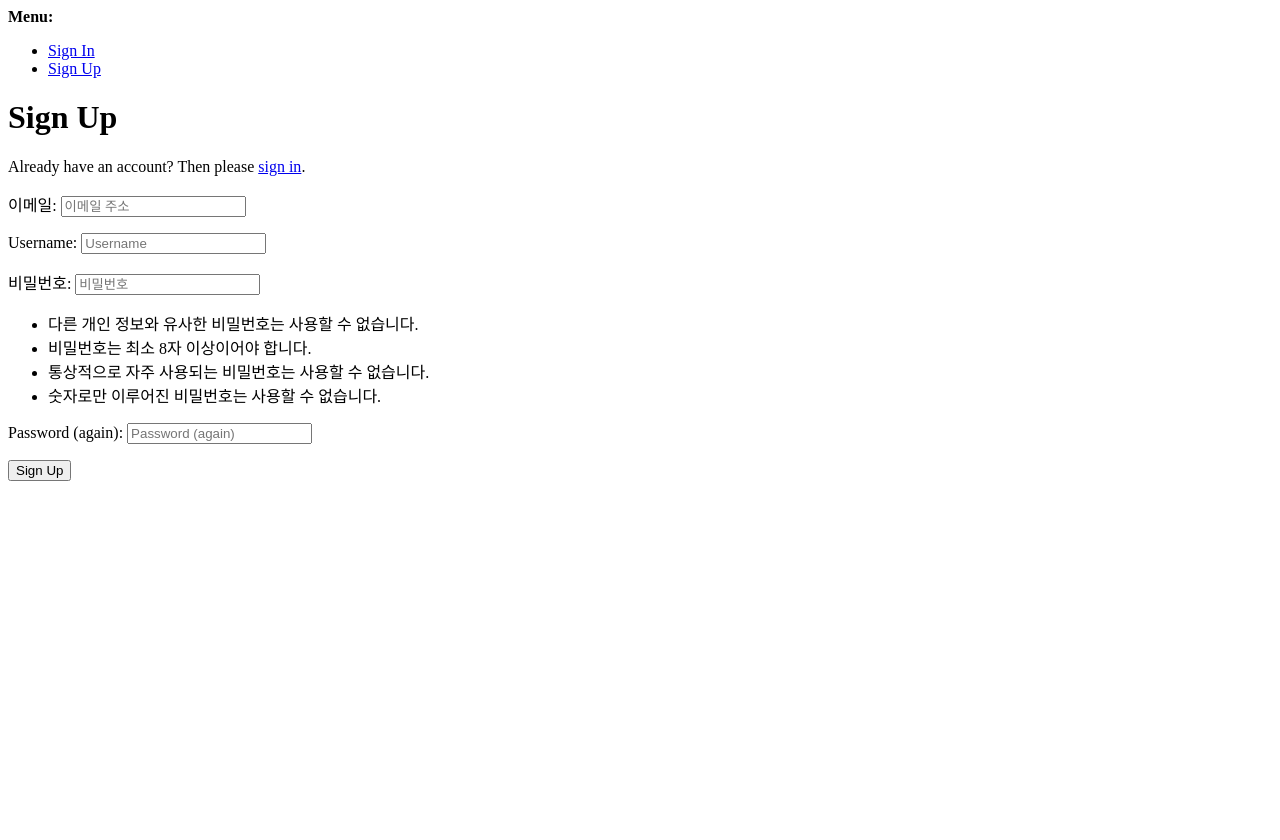
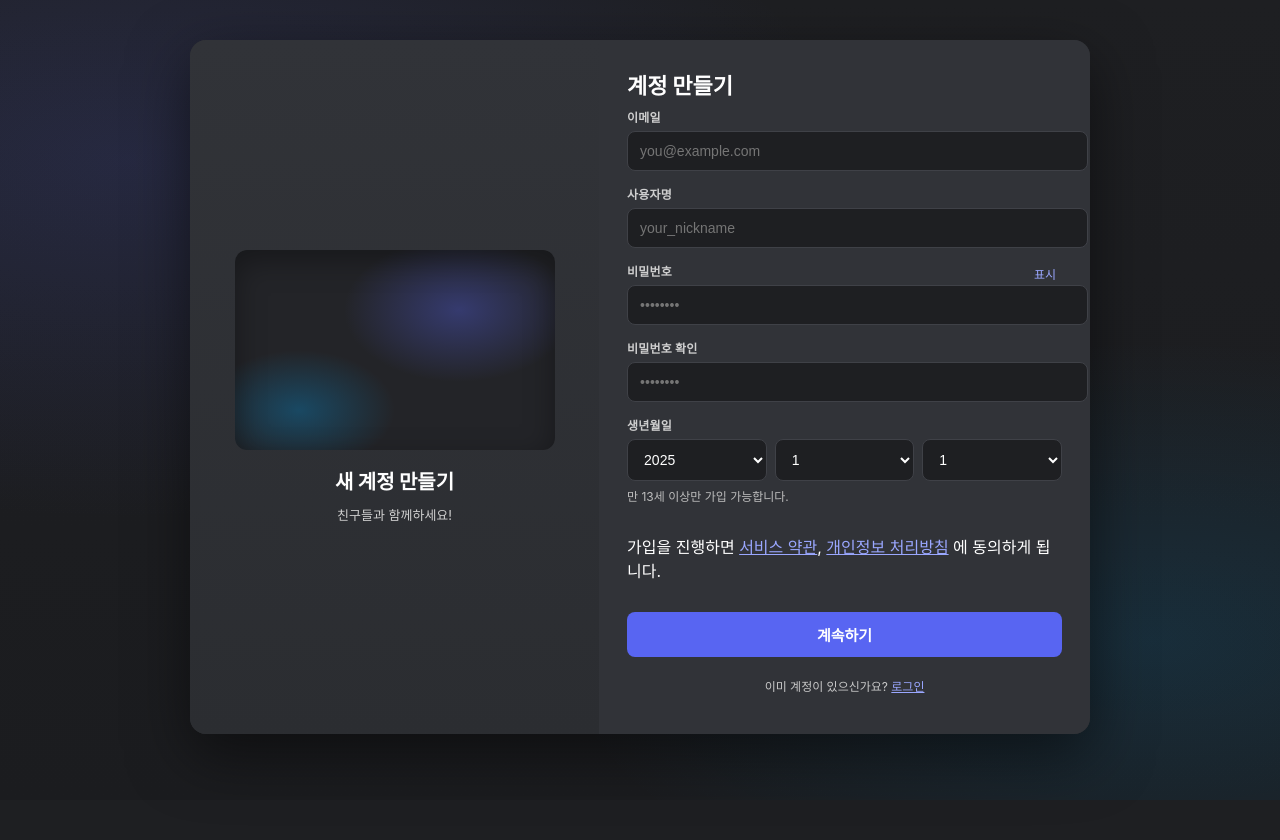
Before and after one commit to jangdahyun/codingline, a Django app: page /accounts/signup/ in a window 1280 px wide. Before the commit the page ends 481 px from the top, so only its background shows below. Run offline with Django 5.2, Linux system fonts and the light colour scheme; parts of the project's set-up code (start-up, migrations or seed data) failed here and were passed over.

Commit message:
메시지: 회원가입/로그인 UI 추가, PJAX 적용

```diff
--- a/config/settings.py
+++ b/config/settings.py
@@ -228,3 +228,6 @@ LOGGING = {
 }
 # ───────────────────────────────────────────────────────────────────── ─ 소셜 어댑터 설정
 SOCIALACCOUNT_ADAPTER = "accounts.adapters.MySocialAccountAdapter"
+
+# 로그인 확인화면 Pass
+SOCIALACCOUNT_LOGIN_ON_GET = True
--- /dev/null
+++ b/static/css/signup.css
@@ -0,0 +1,99 @@
+/* ===== 페이지 배경 ===== */
+html, body { height: 100%; margin: 0; }
+body {
+  font-family: Inter, ui-sans-serif, system-ui, -apple-system, Segoe UI, Roboto, Noto Sans KR, Helvetica, Arial;
+  color: #fff;
+  background: #1e1f22;
+}
+.bg-layer {
+  position: fixed; inset: 0; z-index: 0;
+  background:
+    radial-gradient(1200px 600px at 10% 20%, rgba(88,101,242,.15), transparent 60%),
+    radial-gradient(1000px 500px at 90% 80%, rgba(0,168,252,.12), transparent 60%),
+    linear-gradient(180deg, #1e1f22 0%, #1b1c1f 100%);
+  pointer-events: none;
+}
+
+/* ===== 모달 레이아웃 ===== */
+.modal-shell {
+  position: relative; z-index: 1;
+  max-width: 900px;
+  margin: 40px auto;
+  background: #2b2d31;
+  border-radius: 16px;
+  box-shadow: 0 20px 60px rgba(0,0,0,.5);
+  display: grid;
+  grid-template-columns: 1fr 1.2fr; /* 좌:우 비율 */
+  overflow: hidden;
+}
+@media (max-width: 860px) {
+  .modal-shell { grid-template-columns: 1fr; margin: 16px; }
+}
+
+/* ===== 좌측 패널 ===== */
+.modal-side {
+  background: linear-gradient(180deg, #313338, #2b2d31);
+  padding: 28px;
+  display: flex; flex-direction: column; align-items: center; justify-content: center;
+  gap: 8px;
+}
+.side-graphic {
+  width: 100%; max-width: 320px; height: 200px; border-radius: 12px;
+  background:
+    radial-gradient(60% 60% at 70% 30%, rgba(88,101,242,.35), transparent 60%),
+    radial-gradient(50% 50% at 20% 80%, rgba(0,168,252,.28), transparent 60%),
+    #232428;
+  box-shadow: 0 10px 30px rgba(0,0,0,.35) inset;
+}
+.side-title { margin: 8px 0 2px; font-size: 20px; font-weight: 800; }
+.side-subtitle { margin: 0; font-size: 13px; color: #cfcfcf; }
+
+/* ===== 우측 콘텐츠 ===== */
+.modal-content { background: #313338; padding: 28px; }
+.content-header { margin-bottom: 8px; }
+.content-title { margin: 0; font-size: 22px; font-weight: 800; }
+
+/* ===== 폼 ===== */
+.signup-form { display: flex; flex-direction: column; gap: 14px; }
+.form-group label { display: block; font-size: 12px; color: #cfcfcf; font-weight: 700; margin-bottom: 6px; letter-spacing: .2px; }
+.form-group input, .form-group select {
+  width: 100%; padding: 11px 12px; border-radius: 8px;
+  border: 1px solid #3f4147; background: #1e1f22; color: #fff;
+  font-size: 14px;
+}
+.form-group input:focus, .form-group select:focus {
+  outline: none; border-color: #5865F2; box-shadow: 0 0 0 2px rgba(88,101,242,.35);
+}
+.label-row { display: flex; justify-content: space-between; align-items: center; }
+.link-small { background: none; border: 0; color: #9aa7ff; font-size: 12px; cursor: pointer; }
+.link-small:hover { text-decoration: underline; }
+
+.dob-row { display: grid; grid-template-columns: 1fr 1fr 1fr; gap: 8px; }
+@media (max-width: 480px) {
+  .dob-row { grid-template-columns: 1fr; }
+}
+
+.form-hint { margin: 6px 0 0; color: #bdbdbd; font-size: 12px; }
+.form-error { font-size: 12px; color: #ff8f8f; margin-top: 6px; }
+.form-error-global { padding: 10px; background: rgba(255,0,0,.12); color:#ff6b6b; border-radius: 8px; font-size: 13px; }
+
+/* ===== 버튼/링크 ===== */
+.btn-primary {
+  background: #5865F2; color: #fff; border: 0; border-radius: 8px;
+  padding: 12px; font-weight: 700; font-size: 15px; cursor: pointer;
+  transition: background-color .15s ease, transform .05s ease;
+}
+.btn-primary:hover { background: #4752C4; }
+.btn-primary:active { transform: scale(.99); }
+.link { color: #9aa7ff; text-decoration: underline; }
+.switch-auth { text-align: center; font-size: 12px; color: #c9c9c9; margin-top: 6px; }
+
+/* ===== 접근성 ===== */
+button:focus, a:focus { outline: 2px solid rgba(88,101,242,.6); outline-offset: 2px; }
+
+
+/* ==== PJAX 전환: 교체 영역 페이드/슬라이드 ==== */
+#authView { transition: opacity 160ms ease, transform 160ms ease; }
+#authView.is-leaving  { opacity: 0; transform: translateY(6px); }
+#authView.is-entering { opacity: 0; transform: translateY(-6px); }
+#authView.is-entered  { opacity: 1; transform: translateY(0); }
--- /dev/null
+++ b/static/js/discord-signup.js
@@ -0,0 +1,52 @@
+// 비밀번호 표시/숨김 (디스코드와 비슷한 UX)
+document.addEventListener('click', (e) => {
+  const btn = e.target.closest('[data-toggle]');
+  if (!btn) return;
+  const sel = btn.getAttribute('data-toggle');
+  const input = document.querySelector(sel);
+  if (!input) return;
+  const isPwd = input.type === 'password';
+  input.type = isPwd ? 'text' : 'password';
+  btn.textContent = isPwd ? '숨김' : '표시';
+});
+
+// 생년월일 셀렉트 채우기 (년/월/일)
+(function initDOB() {
+  const ySel = document.getElementById('dob_year');
+  const mSel = document.getElementById('dob_month');
+  const dSel = document.getElementById('dob_day');
+  if (!ySel || !mSel || !dSel) return;
+
+  // 년: 현재 기준 100년치
+  const now = new Date();
+  const yearNow = now.getFullYear();
+  for (let y = yearNow; y >= yearNow - 100; y--) {
+    const opt = document.createElement('option');
+    opt.value = y; opt.textContent = y;
+    ySel.appendChild(opt);
+  }
+  // 월
+  for (let m = 1; m <= 12; m++) {
+    const opt = document.createElement('option');
+    opt.value = m; opt.textContent = m;
+    mSel.appendChild(opt);
+  }
+  // 일(월/윤년 따라 변동)
+  function daysInMonth(year, month) {
+    return new Date(year, month, 0).getDate(); // month: 1~12
+  }
+  function fillDays() {
+    dSel.innerHTML = '';
+    const year = parseInt(ySel.value || yearNow, 10);
+    const month = parseInt(mSel.value || 1, 10);
+    const dim = daysInMonth(year, month);
+    for (let d = 1; d <= dim; d++) {
+      const opt = document.createElement('option');
+      opt.value = d; opt.textContent = d;
+      dSel.appendChild(opt);
+    }
+  }
+  ySel.addEventListener('change', fillDays);
+  mSel.addEventListener('change', fillDays);
+  fillDays();
+})();
--- /dev/null
+++ b/templates/account/signup.html
@@ -0,0 +1,97 @@
+{% load i18n static %}
+<!doctype html>
+<html lang="ko">
+<head>
+  <meta charset="utf-8" />
+  <meta name="viewport" content="width=device-width, initial-scale=1" />
+  <title>{% trans "회원가입" %}</title>
+  <link rel="stylesheet" href="{% static 'css/signup.css' %}">
+</head>
+<body class="page-body">
+  <div class="bg-layer"></div>
+
+  <main class="modal-shell" role="dialog" aria-labelledby="signupTitle" aria-modal="true">
+    <aside class="modal-side">
+      <div class="side-graphic" aria-hidden="true"></div>
+      <h2 class="side-title">{% trans "새 계정 만들기" %}</h2>
+      <p class="side-subtitle">{% trans "친구들과 함께하세요!" %}</p>
+    </aside>
+
+    <section class="modal-content">
+      <header class="content-header">
+        <h1 id="signupTitle" class="content-title">{% trans "계정 만들기" %}</h1>
+      </header>
+
+      <!-- ▼▼▼ 이 래퍼의 내부만 교체됩니다 ▼▼▼ -->
+      <div id="authView" data-view="signup">
+        <form method="post" action="{% url 'account_signup' %}" class="signup-form" novalidate>
+          {% csrf_token %}
+
+          {% if form.non_field_errors %}
+            <div class="form-error-global">{{ form.non_field_errors }}</div>
+          {% endif %}
+
+          <div class="form-group">
+            <label for="id_email">{% trans "이메일" %}</label>
+            <input id="id_email" name="email" type="email"
+                   value="{{ form.email.value|default_if_none:'' }}"
+                   placeholder="you@example.com" required />
+            {% if form.email.errors %}<p class="form-error">{{ form.email.errors|striptags }}</p>{% endif %}
+          </div>
+
+          <div class="form-group">
+            <label for="id_username">{% trans "사용자명" %}</label>
+            <input id="id_username" name="username" type="text"
+                   value="{{ form.username.value|default_if_none:'' }}"
+                   placeholder="your_nickname" required />
+            {% if form.username.errors %}<p class="form-error">{{ form.username.errors|striptags }}</p>{% endif %}
+          </div>
+
+          <div class="form-group">
+            <div class="label-row">
+              <label for="id_password1">{% trans "비밀번호" %}</label>
+              <button type="button" class="link-small" data-toggle="#id_password1">{% trans "표시" %}</button>
+            </div>
+            <input id="id_password1" name="password1" type="password" placeholder="••••••••" required />
+            {% if form.password1.errors %}<p class="form-error">{{ form.password1.errors|striptags }}</p>{% endif %}
+          </div>
+
+          <div class="form-group">
+            <label for="id_password2">{% trans "비밀번호 확인" %}</label>
+            <input id="id_password2" name="password2" type="password" placeholder="••••••••" required />
+            {% if form.password2.errors %}<p class="form-error">{{ form.password2.errors|striptags }}</p>{% endif %}
+          </div>
+
+          <div class="form-group">
+            <label>{% trans "생년월일" %}</label>
+            <div class="dob-row">
+              <select id="dob_year" name="dob_year" required></select>
+              <select id="dob_month" name="dob_month" required></select>
+              <select id="dob_day" name="dob_day" required></select>
+            </div>
+            <p class="form-hint">{% trans "만 13세 이상만 가입 가능합니다." %}</p>
+          </div>
+
+          <p class="terms">
+            {% trans "가입을 진행하면" %} <a href="#" class="link">{% trans "서비스 약관" %}</a>,
+            <a href="#" class="link">{% trans "개인정보 처리방침" %}</a> {% trans "에 동의하게 됩니다." %}
+          </p>
+
+          <button type="submit" class="btn-primary">{% trans "계속하기" %}</button>
+
+          <p class="switch-auth">
+            {% trans "이미 계정이 있으신가요?" %}
+            <!-- 여기! 실제 로그인 URL, PJAX 대상 -->
+            <a href="{% url 'account_login' %}" class="link auth-nav">{% trans "로그인" %}</a>
+          </p>
+        </form>
+      </div>
+      <!-- ▲▲▲ 교체 영역 끝 ▲▲▲ -->
+    </section>
+  </main>
+
+  <script src="{% static 'js/discord-signup.js' %}"></script>
+  <!-- PJAX 스크립트 추가 -->
+  <script src="{% static 'js/auth-pjax.js' %}"></script>
+</body>
+</html>
```
Also changed, not shown: static/css/login.css (+93 -12 lines), static/js/auth-pjax.js (added, +73 -0 lines), templates/account/login.html (+43 -74 lines), templates/account/login2.html (deleted, +0 -136 lines), media/avatars/kakao_2.jpg (renamed from media/avatars/kakao_9.jpg), 1 other file.
